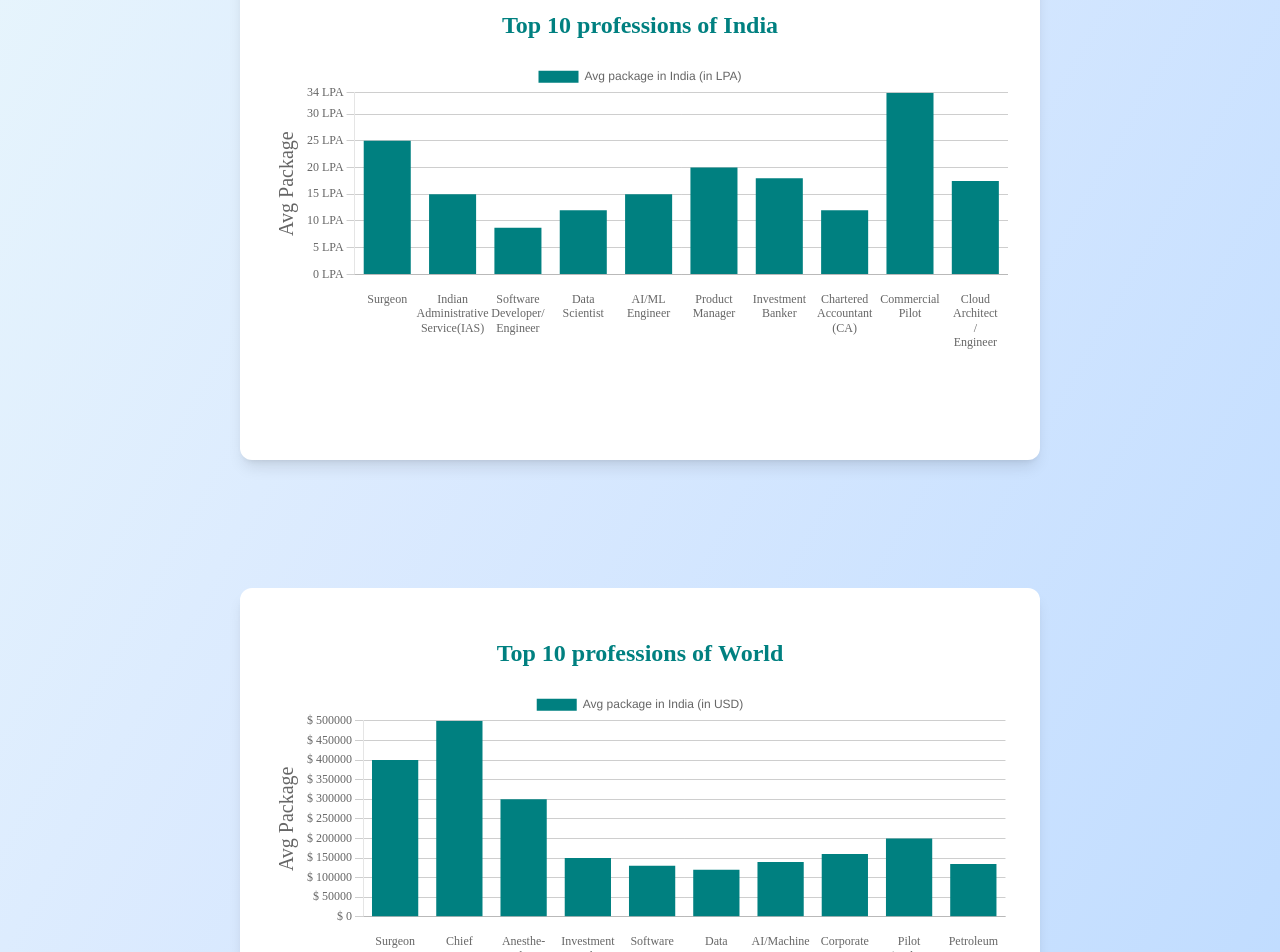
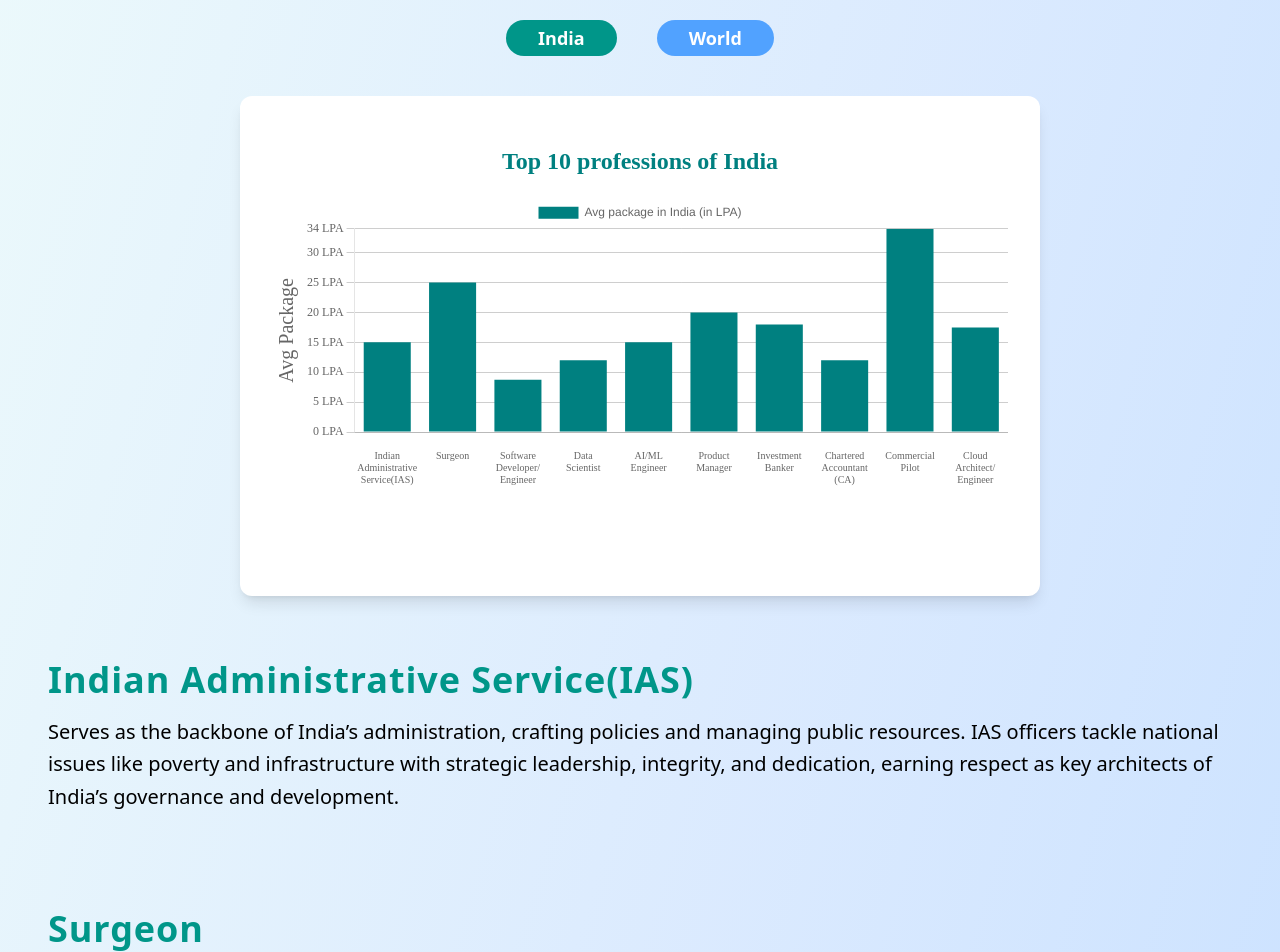
Before and after one commit to Prabhdeep-24/CareerQuest, a React (Vite) app in the folder CareerQuest/: page / in a window 1280 px wide. Shown: the part 1180-2132 px from the top of the page. Built offline with nearby package versions, Linux system fonts and the light colour scheme.

Commit message:
famous professions added

```diff
--- a/CareerQuest/src/components/BarGraph.jsx
+++ b/CareerQuest/src/components/BarGraph.jsx
@@ -14,8 +14,7 @@ import {
 Chart.register(CategoryScale, BarElement, LinearScale, Tooltip, Title, Legend);
 
 function BarGraph({ data, place }) {
-  const [maxValue,setMaxValue]=useState(Math.max(...data.datasets[0].data));
-  // console.log(maxValue)
+  // console.log(data)
   const options = {
     responsive: true,
     plugins: {
@@ -49,7 +48,7 @@ function BarGraph({ data, place }) {
         ticks: {
           font: {
             family: "poppins",
-            size: 12,
+            size: 10,
           },
           maxRotation: 0,
           minRotation: 0,
@@ -72,7 +71,7 @@ function BarGraph({ data, place }) {
       },
       y: {
         beginAtZero: true,
-        max: maxValue,
+        max: Math.max(...data.datasets[0].data),
         ticks: {
           font: {
             family: "poppins",
--- a/CareerQuest/src/components/Home.jsx
+++ b/CareerQuest/src/components/Home.jsx
@@ -1,9 +1,13 @@
-import React from "react";
+import React, { useState } from "react";
 import BarGraph from "./BarGraph";
-import { dataIndia } from "../utilities/PackagesIndia";
-import { dataWorld } from "../utilities/PackagesWorld";
+import { dataIndia , descIndia} from "../utilities/PackagesIndia";
+
+import { dataWorld , descWorld} from "../utilities/PackagesWorld";
+import Professions from "./Professions";
 
 function Home() {
+  const [region, setRegion] = useState("India");
+
   return (
     <div className="flex flex-col items-center py-16 bg-gradient-to-br from-teal-50 via-blue-100 to-blue-200 min-h-screen">
       {/* Hero Section */}
@@ -45,6 +49,9 @@ function Home() {
       <hr className="w-1/2 border-t border-teal-400 border-2 my-12 rounded-full" />
 
       {/* Graphs Section */}
+      <h1 className="text-3xl font-poppins font-extrabold text-deep-blue mb-4 tracking-wide">
+        Famous Career Options
+      </h1>
       <div className="flex flex-col items-center w-full gap-16 px-6">
         <p className="text-lg max-w-4xl text-dark-gray font-poppins leading-relaxed">
           Curious about what pays and what’s trending? Our interactive charts
@@ -53,11 +60,42 @@ function Home() {
           a clear picture of where opportunity meets ambition. Let the numbers
           guide you as you chart your next big move.
         </p>
+          {
+            region==="India"?
+            <div>
+              <div className="flex justify-center gap-10 py-10">
+                <button className="bg-teal-600 text-white px-8 py-1 rounded-full font-poppins font-semibold cursor-pointer text-lg" onClick={()=>setRegion("India")}>
+                  India
+                </button>
+                <button className="bg-blue-400 text-white px-8 py-1 rounded-full font-poppins font-semibold cursor-pointer text-lg" onClick={()=>setRegion("World")}>
+                  World
+                </button>
+              </div>
+              <div className="flex flex-col items-center gap-10">
+                <BarGraph data={dataIndia} place={"India"}/>
+                <Professions desc={descIndia} profession={dataIndia.labels}/>
+              </div>
+            </div>
+          :
+          <div>
+            <div className="flex justify-center gap-10 py-10">
+              <button className="bg-blue-400 text-white px-8 py-1 rounded-full font-poppins font-semibold cursor-pointer text-lg" onClick={()=>setRegion("India")}>
+                India
+              </button>
+              <button className="bg-teal-600 text-white px-8 py-1 rounded-full font-poppins font-semibold cursor-pointer text-lg" onClick={()=>setRegion("World")}>
+                World
+              </button>
+            </div>
+            <div className="flex flex-col items-center gap-10">
+              <BarGraph data={dataWorld} place={"World"} />
+              <Professions desc={descWorld} profession={dataWorld.labels}/>
+            </div>
+          </div>
+          }
+
         <div className="flex justify-center w-full p-8 rounded-xl">
-          <BarGraph data={dataIndia} place="India" />
         </div>
         <div className="flex justify-center w-full p-8 rounded-xl">
-          <BarGraph data={dataWorld} place="World" />
         </div>
       </div>
     </div>
--- /dev/null
+++ b/CareerQuest/src/components/Professions.jsx
@@ -0,0 +1,23 @@
+import React from "react";
+
+function Professions({ profession, desc }) {
+  return (
+    <div>
+      {profession.map((prof, idx) => (
+        <div
+          key={idx}
+          className="p-6 mb-10 md:mb-12 w-full mx-auto"
+        >
+          <h1 className="text-3xl md:text-4xl font-poppins font-extrabold text-teal-600 mb-4 tracking-wide">
+            {prof}
+          </h1>
+          <p className="text-lg md:text-xl text-dark-gray font-poppins leading-relaxed">
+            {desc[prof]}
+          </p>
+        </div>
+      ))}
+    </div>
+  );
+}
+
+export default Professions;
--- a/CareerQuest/src/utilities/PackagesIndia.js
+++ b/CareerQuest/src/utilities/PackagesIndia.js
@@ -1,7 +1,7 @@
 export const dataIndia = {
   labels: [
+    "Indian Administrative Service(IAS)",
     "Surgeon",
-    "Indian Administrative Service(IAS)",
     "Software Developer/ Engineer",
     "Data Scientist",
     "AI/ML Engineer",
@@ -9,13 +9,27 @@ export const dataIndia = {
     "Investment Banker",
     "Chartered Accountant (CA)",
     "Commercial Pilot",
-    "Cloud Architect / Engineer",
+    "Cloud Architect/ Engineer",
   ],
   datasets: [
     {
       label: "Avg package in India (in LPA)",
-      data: [25, 15, 8.75, 12, 15, 20, 18, 12, 34, 17.5],
+      data: [ 15, 25, 8.75, 12, 15, 20, 18, 12, 34, 17.5],
       backgroundColor: "teal",
     },
   ],
 };
+
+
+export const descIndia={
+    "Indian Administrative Service(IAS)": "Serves as the backbone of India’s administration, crafting policies and managing public resources. IAS officers tackle national issues like poverty and infrastructure with strategic leadership, integrity, and dedication, earning respect as key architects of India’s governance and development.",
+    "Surgeon": "Specializes in performing complex surgeries, such as cardiac or orthopedic procedures, saving countless lives in India’s hospitals. This prestigious role demands precision, extensive training, and a deep commitment to advancing healthcare, making it a cornerstone of the nation’s medical system.",
+    "Software Developer/ Engineer": "Creates software that powers India’s IT revolution, from mobile apps to enterprise systems. These engineers drive digital innovation, supporting startups, global firms, and government initiatives, cementing India’s status as a tech hub with their problem-solving and coding expertise.",
+    "Data Scientist": "Decodes vast datasets to uncover trends, predict market shifts, and guide India’s industries like finance, healthcare, and e-commerce. With statistical mastery and tech tools, they transform raw information into strategies that propel economic growth and innovation nationwide.",
+    "AI/ML Engineer": "Designs artificial intelligence and machine learning models that redefine India’s technological landscape. From automating industries to enhancing healthcare diagnostics, these engineers pioneer smart solutions, blending creativity and science to position India at the forefront of global AI advancements.",
+    "Product Manager": "Orchestrates product lifecycles in India’s thriving startup scene, aligning teams to turn concepts into market successes. Balancing technical know-how with user insight, they lead innovation, ensuring products meet India’s diverse needs while competing in a fast-evolving digital economy.",
+    "Investment Banker": "Navigates India’s financial markets, brokering multimillion-rupee deals, mergers, and IPOs. These professionals fuel economic expansion by advising corporations and investors, leveraging sharp analytical skills and market acumen to shape the nation’s growing financial landscape.",
+    "Chartered Accountant (CA)": "Acts as a financial steward for India’s businesses, mastering auditing, taxation, and compliance. CAs provide critical advice to startups, corporations, and individuals, ensuring fiscal health and transparency while supporting the country’s economic stability and growth.",
+    "Commercial Pilot": "Commands aircraft across India’s skies, linking bustling cities and remote regions with precision and skill. This glamorous career ensures safe, timely travel, supporting tourism and commerce while embodying adventure and responsibility in India’s expanding aviation industry.",
+    "Cloud Architect/ Engineer": "Builds and manages cloud systems that power India’s digital transformation, from e-governance to enterprise solutions. These experts design secure, scalable infrastructures, enabling seamless data access and innovation in a nation racing toward a tech-driven future.",
+  }
--- a/CareerQuest/src/utilities/PackagesWorld.js
+++ b/CareerQuest/src/utilities/PackagesWorld.js
@@ -2,7 +2,7 @@ export const dataWorld = {
   labels: [
     "Surgeon",
     "Chief Executive Officer(CEO)",
-    "Anesthe- -siologist",
+    "Anesthesiologist",
     "Investment Banker",
     "Software Engineer (Senior/Architect)",
     "Data Scientist",
@@ -13,7 +13,7 @@ export const dataWorld = {
   ],
   datasets: [
     {
-      label: "Avg package in India (in USD)",
+      label: "Avg package in World (in USD)",
       data: [
         400000,
         500000,
@@ -30,3 +30,16 @@ export const dataWorld = {
     },
   ],
 };
+
+export const descWorld={
+    "Surgeon": "Masters highly specialized surgeries, like brain or heart operations, saving lives globally with extraordinary precision. Requiring decades of training, these surgeons push medical boundaries, earning worldwide acclaim for their life-altering work in advanced healthcare systems.",
+    "Chief Executive Officer(CEO)": "Steers global corporations through complex markets, setting visionary strategies that influence economies and industries. CEOs blend leadership, risk-taking, and innovation, often under intense pressure, to drive success for multinational firms and shape the world’s business landscape.",
+    "Anesthesiologist": "Plays a vital role in global surgery, expertly administering anesthesia to ensure patient comfort and safety during intricate procedures. Their deep medical knowledge and calm precision make life-saving operations possible across hospitals worldwide.",
+    "Investment Banker": "Engineers massive financial transactions—mergers, acquisitions, and IPOs—shaping global wealth from financial capitals like New York and London. With sharp intellect and market foresight, they drive economic growth and corporate success on an international stage.",
+    "Software Engineer (Senior/Architect)": "Architects sophisticated software ecosystems that power global tech giants like Google and Amazon. These senior engineers innovate relentlessly, crafting solutions from AI tools to cloud platforms, defining the cutting edge of the world’s digital infrastructure.",
+    "Data Scientist": "Extracts transformative insights from global data, guiding decisions in business, science, and policy from Silicon Valley to Tokyo. With advanced analytics and machine learning, they turn information into a powerful tool for worldwide progress.",
+    "AI/Machine Learning Engineer": "Pushes the boundaries of artificial intelligence, creating models that revolutionize global industries—healthcare, automotive, and beyond. These engineers fuse technical brilliance with creativity, leading the world into an era of smart, automated systems.",
+    "Corporate Lawyer": "Safeguards global businesses by navigating intricate legal landscapes, drafting contracts, and resolving disputes that span continents. Their expertise in international law ensures corporations thrive, influencing trade and commerce on a worldwide scale.",
+    "Pilot (Airline Captain)": "Commands massive aircraft, connecting continents with skill and poise, ensuring safe travel for millions globally. This high-stakes role blends technical mastery with leadership, making them key players in the world’s interconnected transportation network.",
+    "Petroleum Engineer": "Designs advanced technologies to extract oil and gas, meeting global energy demands from deserts to oceans. Balancing engineering prowess with environmental challenges, they fuel economies worldwide while innovating for a sustainable energy future.",
+  }
```
